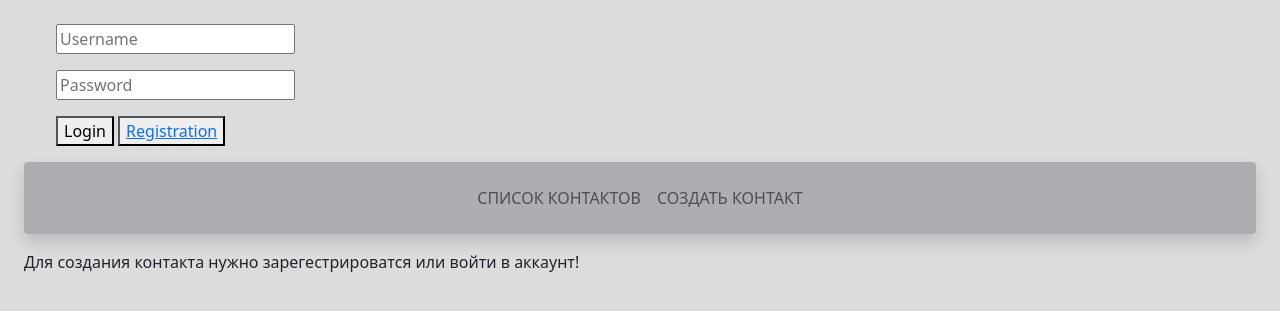
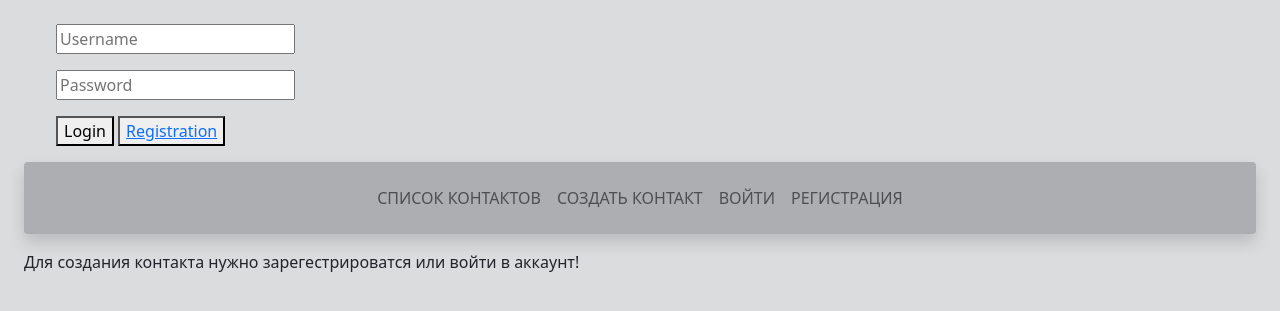
Before and after one commit to ArtMot99/AdressBook, a Django app: page /address/create/ in a window 1280 px wide. Shown: the top 311 px of the page. Run offline with Django 4.2, Linux system fonts and the light colour scheme; some libraries are stand-ins or nearby versions.

Commit message:
Обновлен навбар. Когда пользователь не вошел, ему предлагают войти или зарегестрироватся, иначе у него возможность выйти

```diff
--- a/address/templates/includes/navbar.html
+++ b/address/templates/includes/navbar.html
@@ -2,5 +2,11 @@
     <div class="navbar-nav">
         <a class="nav-link " aria-current="page" href="{% url 'main_menu' %}">Список контактов</a>
         <a class="nav-link " href="{% url 'create' %}">Создать контакт</a>
+        {% if user.is_authenticated %}
+            <a class="nav-link " href="{% url 'logout' %}">Выйти</a>
+        {% else %}
+            <a class="nav-link " href='{% url 'login' %}'>Войти</a>
+            <a class="nav-link " href='{% url 'registration' %}'>Регистрация</a>
+        {% endif %}
     </div>
 </nav>
```
